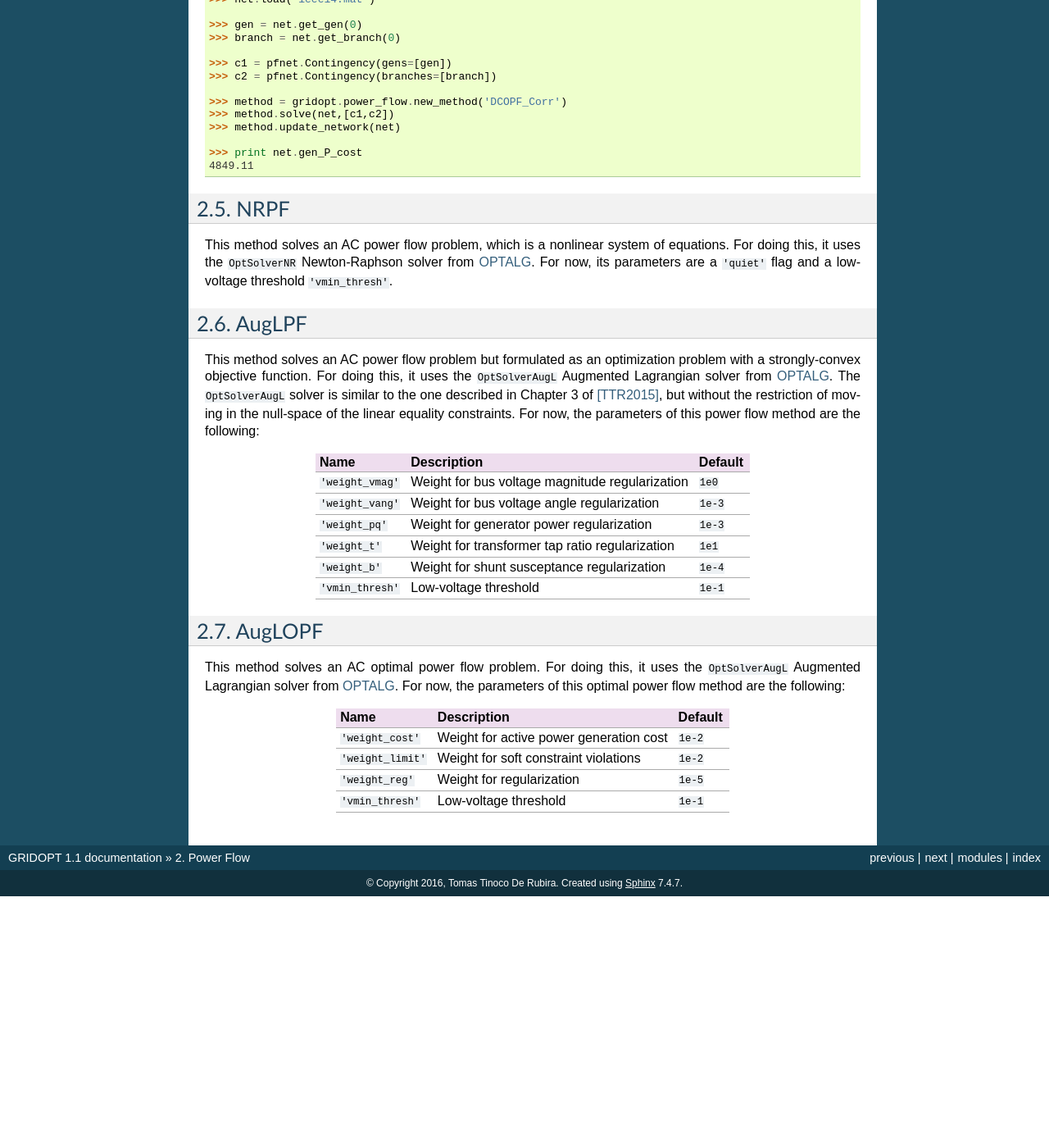
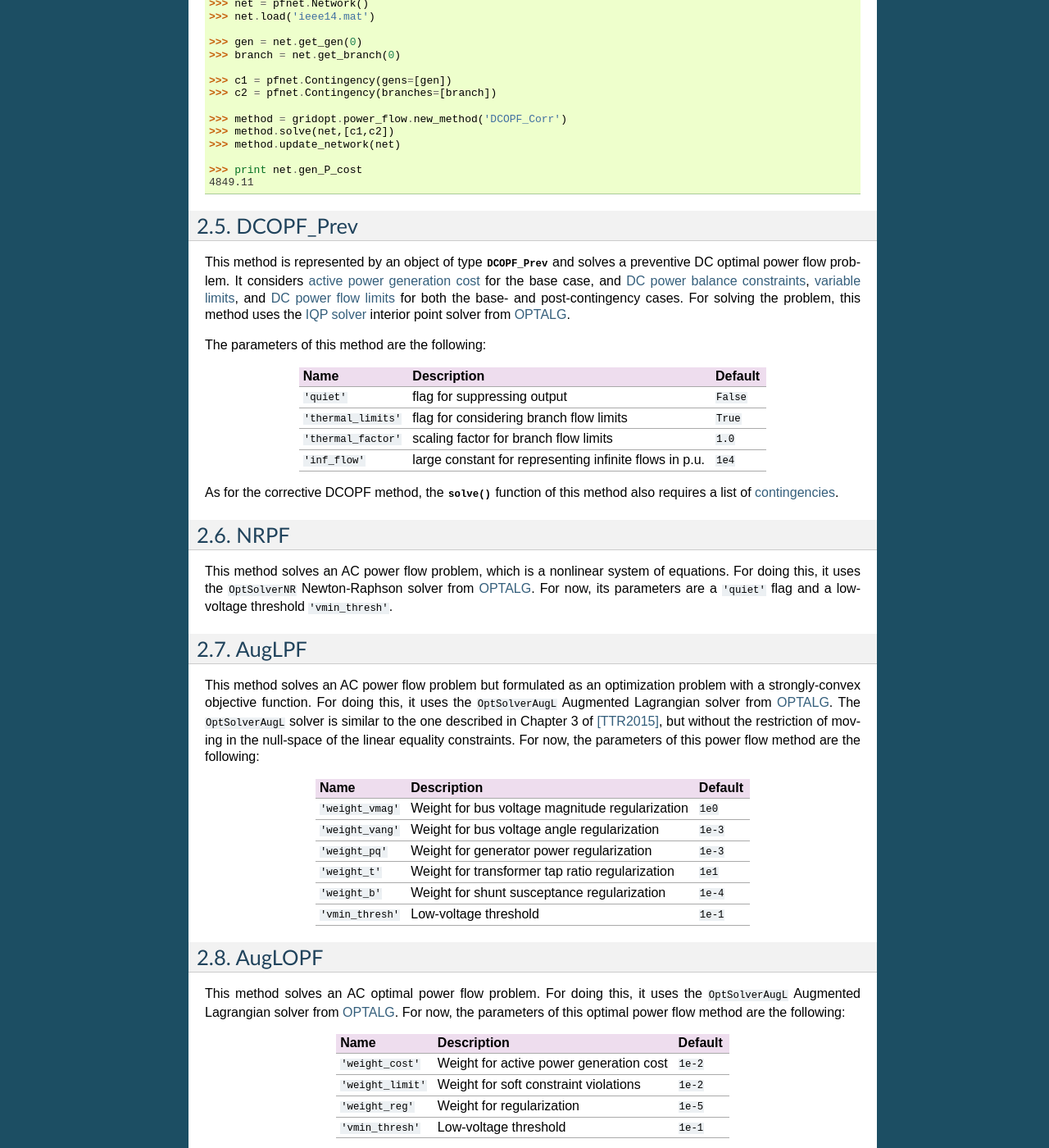
Before and after one commit to ttinoco/GRIDOPT, a Sphinx documentation site: the page built from docs/power_flow.rst, in a window 1280 px wide and 1400 px high, scrolled down 4381 px. Shown: the whole window at 82% size. Built offline with Sphinx 7.4.7, drawn with Linux system fonts in a browser that asks for light colours; before the commit the page ends 5474 px from its top, so only the background shows below that; some of the changed text lies outside the part shown.

Commit message:
done adding prev dcopf docs

```diff
--- a/docs/power_flow.rst
+++ b/docs/power_flow.rst
@@ -12,6 +12,7 @@ To solve a PF or OPF problem, one first needs to create an instance of a specifi
 * :ref:`dc_opf`
 * :ref:`dc_opf_mp`
 * :ref:`dc_opf_corr`
+* :ref:`dc_opf_prev`
 * :ref:`nr_pf`
 * :ref:`augl_pf`
 * :ref:`augl_opf`.
@@ -219,6 +220,26 @@ The :func:`solve() <gridopt.power_flow.dc_opf_corr.DCOPF_Corr.solve>` function o
   >>> print net.gen_P_cost
   4849.11
 
+.. _dc_opf_prev:
+
+DCOPF_Prev
+==========
+
+This method is represented by an object of type :class:`DCOPF_Prev <gridopt.power_flow.dc_opf_prev.DCOPF_Prev>` and solves a preventive DC optimal power flow problem. It considers `active power generation cost`_ for the base case, and `DC power balance constraints`_, `variable limits`_, and `DC power flow limits`_ for both the base- and post-contingency cases. For solving the problem, this method uses the `IQP solver`_ interior point solver from `OPTALG`_.
+
+The parameters of this method are the following:
+
+==================== =============================================================== =========
+Name                 Description                                                     Default
+==================== =============================================================== =========
+``'quiet'``          flag for suppressing output                                     ``False``
+``'thermal_limits'`` flag for considering branch flow limits                         ``True``
+``'thermal_factor'`` scaling factor for branch flow limits                           ``1.0``
+``'inf_flow'``       large constant for representing infinite flows in p.u.          ``1e4``
+==================== =============================================================== =========
+
+As for the corrective DCOPF method, the :func:`solve() <gridopt.power_flow.dc_opf_prev.DCOPF_Prev.solve>` function of this method also requires a list of `contingencies`_.
+
 .. _nr_pf:
 
 NRPF
```
Also changed, not shown: 1 other file.
